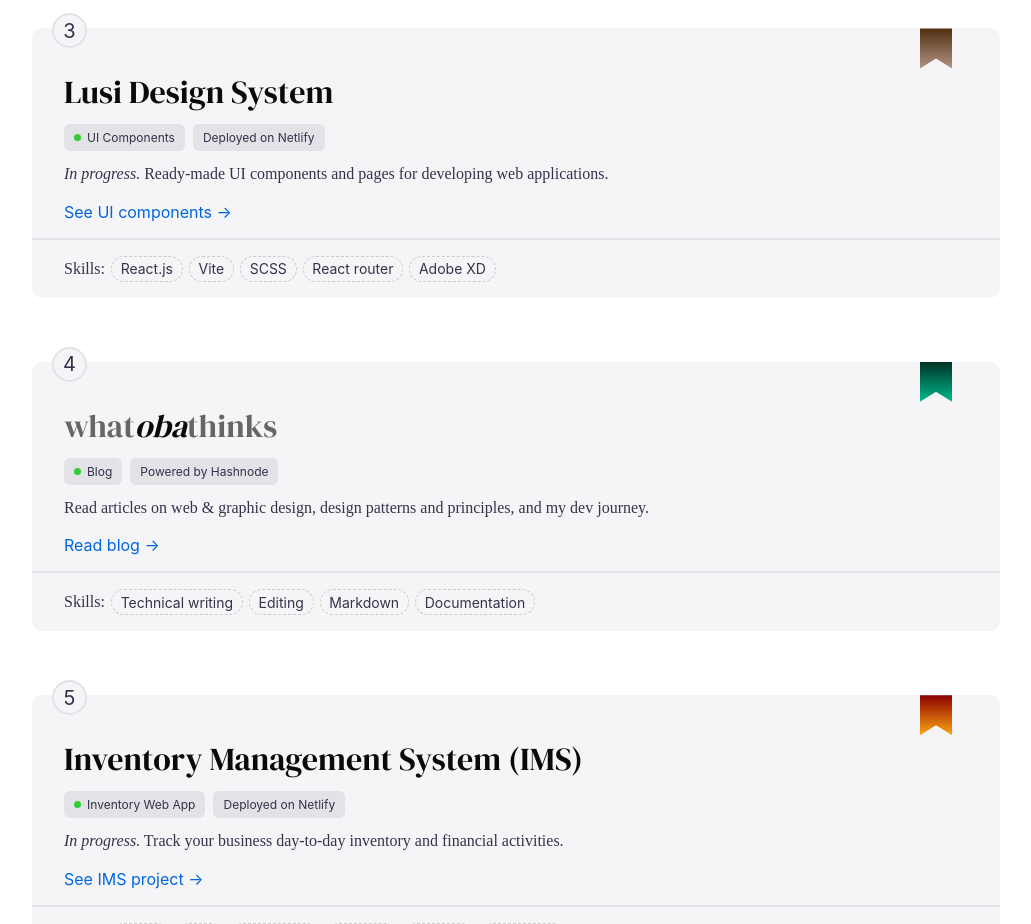
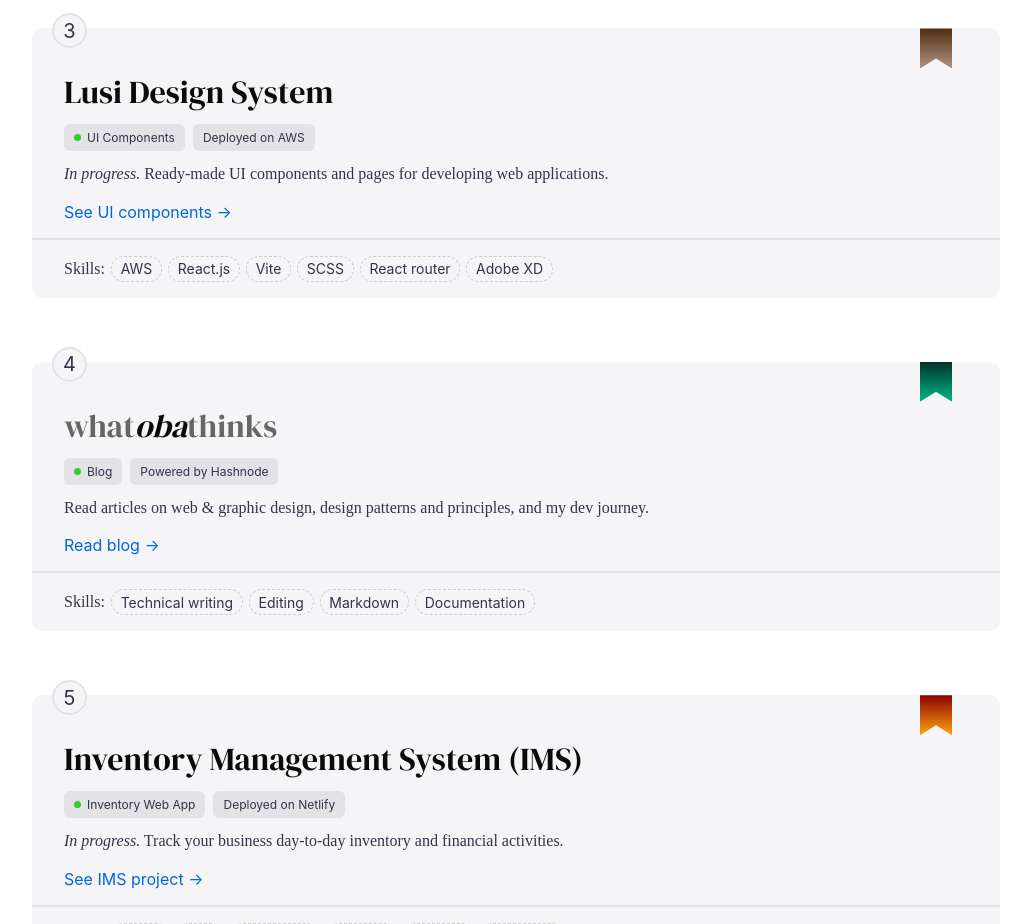
Before and after one commit to obaadelusi/obaadelusi.github.io, a website: page portfolio.html in a window 1280 px wide. Shown: the part 960-1884 px from the top of the page, without its empty margins (124-1155 px from the left). Drawn offline with nearby package versions, Linux system fonts and the light colour scheme; a web font is replaced by a local one.

Commit message:
update portfolio to reflect deployment on AWS and change component link

```diff
--- a/portfolio.html
+++ b/portfolio.html
@@ -106,16 +106,17 @@
               <h2 class="projects__card__heading">Lusi Design System</h2>
               <div class="projects__card__badges">
                 <span>UI Components</span>
-                <span>Deployed on Netlify</span>
+                <span>Deployed on AWS</span>
               </div>
               <p class="projects__card__desc">
                 <em>In progress.</em> Ready-made UI components and pages for developing web applications.
               </p>
-              <a href="https://lusidesign.netlify.app/components/accordion" target="_blank"
+              <a href="https://lusi.whatobathinks.com/components/alerts" target="_blank"
                 class="projects__card__link">See UI components &rarr;</a>
             </div>
             <div class="projects__card__skills">
               <p>Skills:</p>
+              <span>AWS</span>
               <span>React.js</span>
               <span>Vite</span>
               <span>SCSS</span>
```
